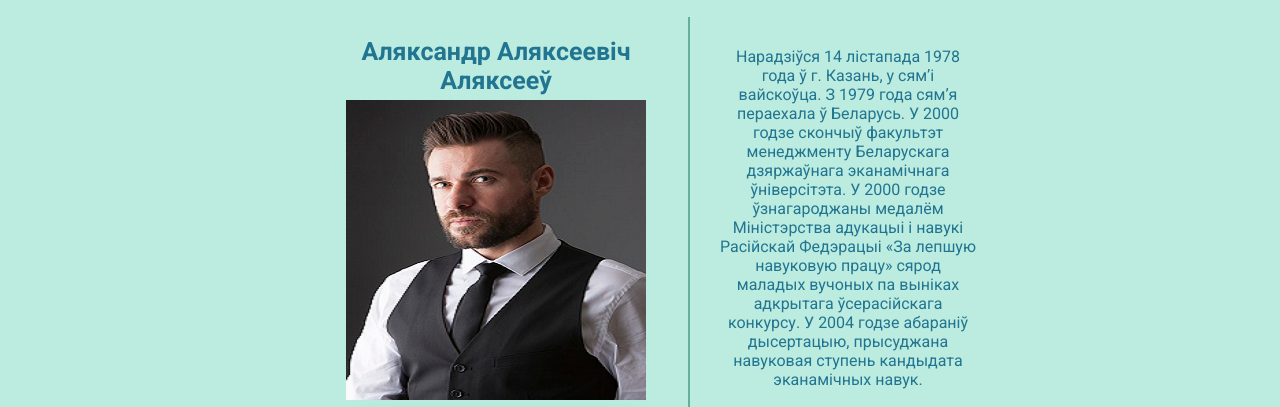
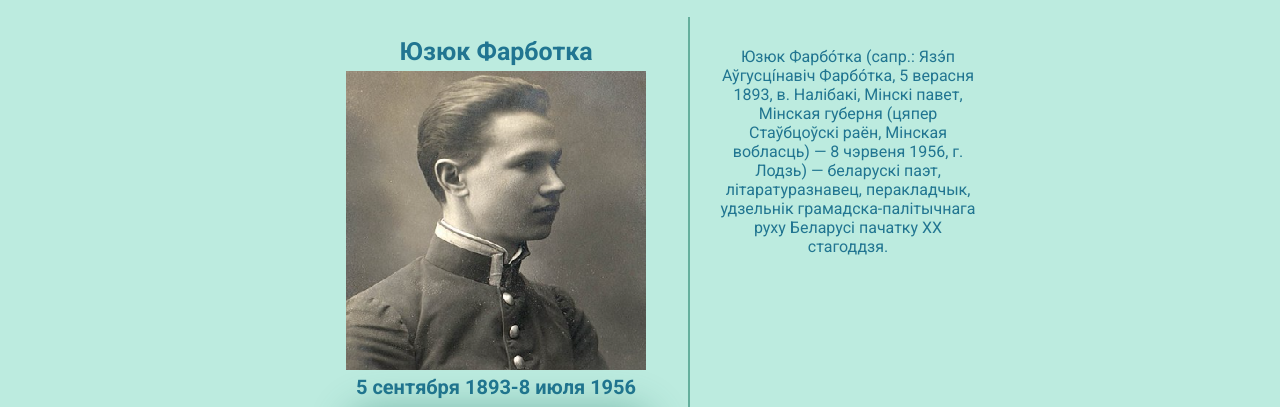
Before and after one commit to IlyaTrubchik/IlyaTrubchik.github2.io, a plain HTML site: page index.html in a window 1280 px wide. Shown: the part 378-785 px from the top of the page. Drawn offline with Linux system fonts and the light colour scheme.

Commit message:
RandomPersonOfDay

```diff
--- a/JS/Scripts.js
+++ b/JS/Scripts.js
@@ -0,0 +1,49 @@
+const  Doers = [
+{
+  name:"Аляксандр Аляксеевіч Аляксееў",
+  years:"1978-Настоящее время",
+  shortinfo:"Нарадзіўся 14 лістапада 1978 года ў г. Казань, у сям’і вайскоўца. З 1979 года сям’я пераехала ў Беларусь. У 2000 годзе скончыў факультэт менеджменту Беларускага дзяржаўнага эканамічнага ўніверсітэта. У 2000 годзе ўзнагароджаны медалём Міністэрства адукацыі і навукі Расійскай Федэрацыі «За лепшую навуковую працу» сярод маладых вучоных па выніках адкрытага ўсерасійскага конкурсу. У 2004 годзе абараніў дысертацыю, прысуджана навуковая ступень кандыдата эканамічных навук.",
+  image:"images/Aliaksandr_Aliakseyeu.png"
+},
+{
+    name:"Ян Булгак",
+    years:"1876-1950 гг.",
+    shortinfo:"Ян Булга́к (польск.: Jan Bułhak; 6 кастрычніка 1876, маёнтак каля в. Асташын Навагрудскага павета — 4 лютага 1950, Гіжыцка) — віленскі майстар мастацкай краязнаўчай фатаграфіі, «бацька польскай фатаграфіі», адзін з піянераў польскай мастацкай фатаграфіі, этнограф, фалькларыст. Яго творчасць лічыцца часткай супольнай культурнай спадчыны Беларусі, Літвы і Польшчы.",
+    image:"images/Yan_Bylgak.png"
+},
+{
+    name:"Бенедыкт Генрык Тышкевіч",
+    years:"11 декабря 1852-1935",
+    shortinfo:"Бенеды́кт Ге́нрык Тышке́віч (польск.: Benedykt Henryk Tyszkiewicz; 1852, Немеж, Віленскі павет, Віленская губерня, Расійская імперыя — 1935, Ментона, Францыя) — фатограф, нашчадак шляхецкага роду, калекцыянер. Адзін з піянераў мастацкай фатаграфіі Беларусі і Літвы.",
+    image:"images/Tyshkevich.png"
+},
+{
+    name:"Теофил Эугениуш Баретти",
+    years:"17 декабря 1862-26 мая 1910",
+    shortinfo:"Тэафіл Эўгеніюш Барэ́ці (польск.: Teofil-Eugeniusz Boretti; 1860, Варшава, Царства Польскае — 1910) — польскі і беларускі фотамастак-пейзажыст.Паходзіў са шляхецкага роду італьянскага паходжання. Нарадзіўся ў Варшаве ў шматдзетнай сям’і архітэктара Юзафа Антонія Барэці[pl] (1825—1878) і Антоніны Эміліі з Янікоўскіх (1829—1918). Рана асвоіў фатаграфію, паколькі многія яго сваякі, у тым ліку родны дзядзька і цёзка Тэафіл Барэці (1834—1910), — займаліся ёю прафесійна.",
+    image:"images/Boretti.png"
+},
+{
+    name:"Міхаіл Рыгоравіч Баразна",
+    years:"20 ноября 1962-Настоящее время",
+    shortinfo:"Міхаіл Рыгоравіч Баразна (20 лістапада 1962, Ракушава, Круглянскі раён Магілёўскай вобласці) — беларускі мастацтвазнавец, мастацкі крытык, фотамастак. Кандыдат мастацтвазнаўства (1998). Рэктар Беларускай дзяржаўнай акадэміі мастацтваў (з 2010). Ганаровы член Расійскай акадэміі мастацтваў. У якасці рэктара БДАМ удзельнічаў у рэпрэсіях супраць студэнтаў, якія пратэставалі супраць фальсіфікацыі прэзідэнцкіх выбараў 2020 года. У сувязі з гэтым з чэрвеня 2021 года знаходзіцца ў санкцыйных спісах Еўрасаюза.",
+    image:"images/Barazna.png"
+},
+{
+    name:"Юзюк Фарботка",
+    years:"5 сентября 1893-8 июля 1956",
+    shortinfo:"Юзюк Фарбо́тка (сапр.: Язэ́п Аўгусці́навіч Фарбо́тка, 5 верасня 1893, в. Налібакі, Мінскі павет, Мінская губерня (цяпер Стаўбцоўскі раён, Мінская вобласць) — 8 чэрвеня 1956, г. Лодзь) — беларускі паэт, літаратуразнавец, перакладчык, удзельнік грамадска-палітычнага руху Беларусі пачатку ХХ стагоддзя.",
+    image:"images/Farbotka.png"
+}
+];
+function getRandomInt(max) {
+    return Math.floor(Math.random() * max);
+  };
+function DoerOfDay(){
+    let id = getRandomInt(6);//Get random from 0-1
+  //  let id = 1;
+    document.getElementById("DoerName").innerHTML = Doers[id].name;
+    document.getElementById("DoerYears").innerHTML = Doers[id].years;
+    document.getElementById("DoerShortInfo").innerHTML = Doers[id].shortinfo;
+    document.getElementById("DoerImage").src =Doers[id].image;
+}
--- a/index.html
+++ b/index.html
@@ -9,8 +9,8 @@
     <script src="https://kit.fontawesome.com/3b9078f73d.js" crossorigin="anonymous"></script>
     <link rel="preconnect" href="https://fonts.gstatic.com">
 <link href="https://fonts.googleapis.com/css2?family=Roboto:wght@400;700&display=swap" rel="stylesheet">
-   </head>
-<body class="BodyContainer">
+</head>
+<body  onload="DoerOfDay();" class="BodyContainer">
     <header class = "header-container">
         <nav class="navigation">
             <ul class="navigationlist">
@@ -30,14 +30,14 @@
     <h1 style="text-align:center;padding-top:40px">Деятель Дня</h1>
      <section class = "HumanOfDay">
         <div   class = "Human">
-            <h1 style="margin-bottom:5px;">Аляксандр Аляксеевіч Аляксееў</h1>
+            <h1 style="margin-bottom:5px;" id="DoerName">Аляксандр Аляксеевіч Аляксееў</h1>
             <div class = "Image">
-            <img src = "images/Aliaksandr_Aliakseyeu.png">
+            <img id = "DoerImage" src = "images/Aliaksandr_Aliakseyeu.png">
             </div>
-            <h2 style="margin-top:5px">1978-Настоящее время</h2>
+            <h2 id="DoerYears" style="margin-top:5px">1978-Настоящее время</h2>
             <button class = "DayPersonBtn">Перейти</button>
         </div>
-        <div class = "HumanDayInfo" >
+        <div id="DoerShortInfo" class = "HumanDayInfo" >
             <p>Нарадзіўся 14 лістапада 1978 года ў г. Казань, у сям’і вайскоўца. З 1979 года сям’я пераехала ў Беларусь. У 2000 годзе скончыў факультэт менеджменту Беларускага дзяржаўнага эканамічнага ўніверсітэта. У 2000 годзе ўзнагароджаны медалём Міністэрства адукацыі і навукі Расійскай Федэрацыі «За лепшую навуковую працу» сярод маладых вучоных па выніках адкрытага ўсерасійскага конкурсу. У 2004 годзе абараніў дысертацыю, прысуджана навуковая ступень кандыдата эканамічных навук.</p>
         </div>
      </section>
```
Also changed, not shown: images/Barazna.png (added), images/Boretti.png (added), images/Farbotka.png (added), images/Tyshkevich.png (added), images/Yan_Bylgak.png (added).
